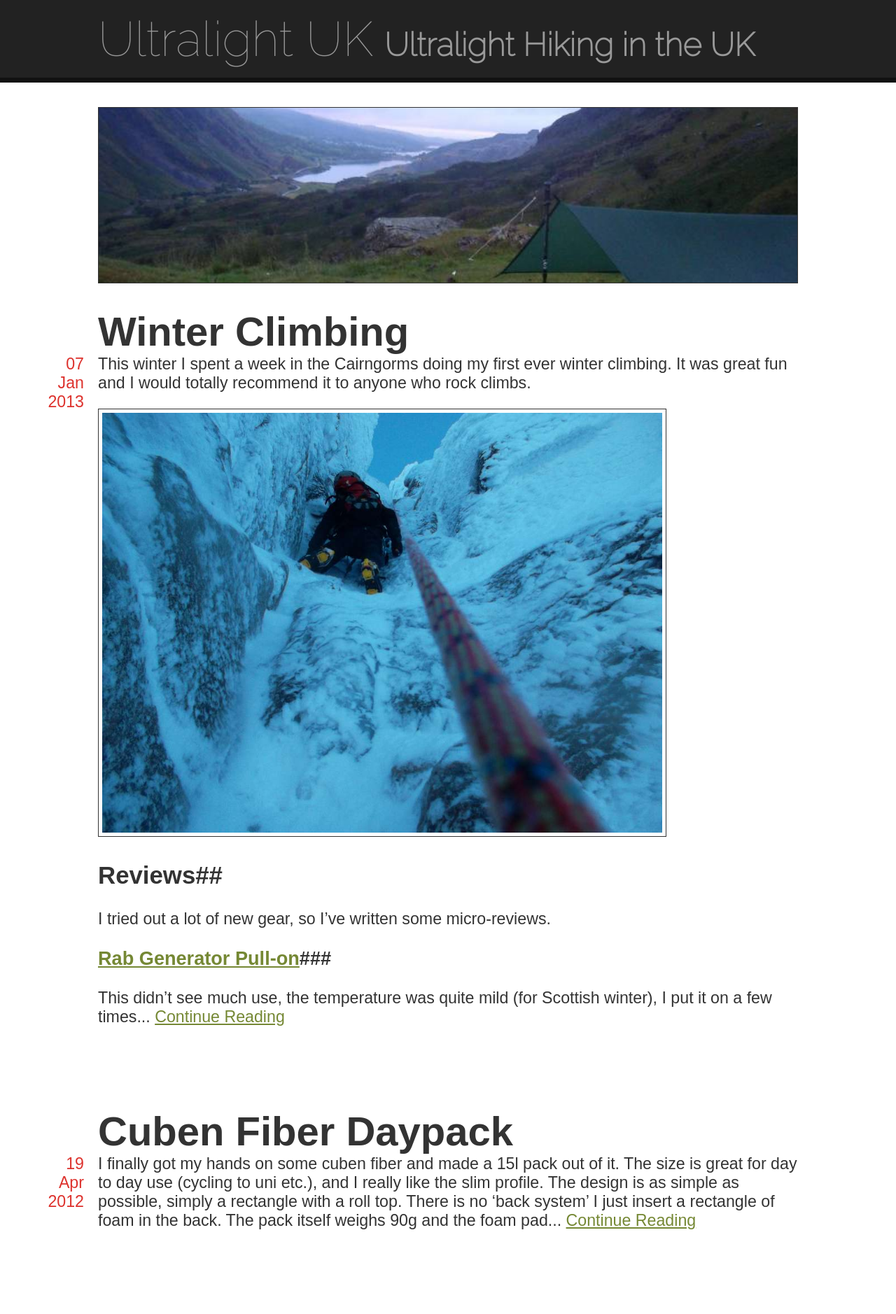
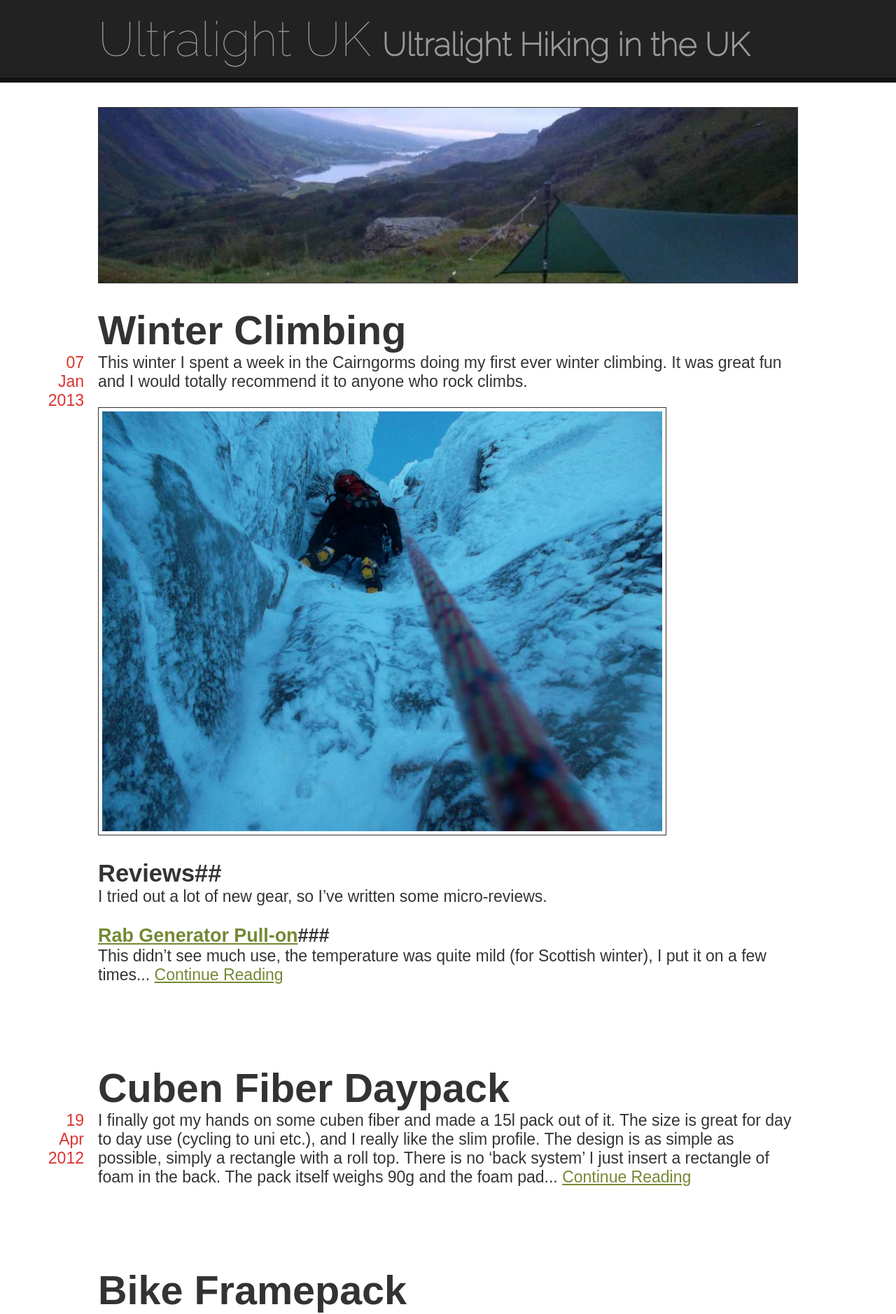
Before and after one commit to notclive/notclive.co.uk, a Jekyll site: the page built from ul/index.html, in a window 1280 px wide. Shown: the top 1878 px of the page at 70% size. Built offline with Jekyll 4.4.1, drawn with Linux system fonts in a browser that asks for light colours.

Commit message:
Style tweaks

```diff
--- a/ul/css/style.css
+++ b/ul/css/style.css
@@ -1,6 +1,6 @@
 body {
-    color: #333;
-    margin: 0px;
+  color: #333;
+  margin: 0px;
 	min-width: 480px;
 	font-family: sans-serif;
 }
@@ -21,19 +21,19 @@
 
 @media (min-width: 1100px) {
 	html {
-		font-size: 1.45em
+		font-size: 23px
 	}
 }
 
 @media (min-width: 900px) and (max-width: 1100px) {
 	html {
-		font-size: 1.3em
+		font-size: 20px
 	}
 }
 
 @media (min-width: 700px) and (max-width: 900px) {
 	html {
-		font-size: 1.15em
+		font-size: 18px
 	}
 }
 
@@ -85,6 +85,10 @@
 
 /**************************** Blog Post ****************************/
 
+.root h1, .root h2, .root h3, .root h4 {
+  margin-bottom: 0;
+}
+
 .article {
   margin: 0 0 5rem 0;
 }
```
